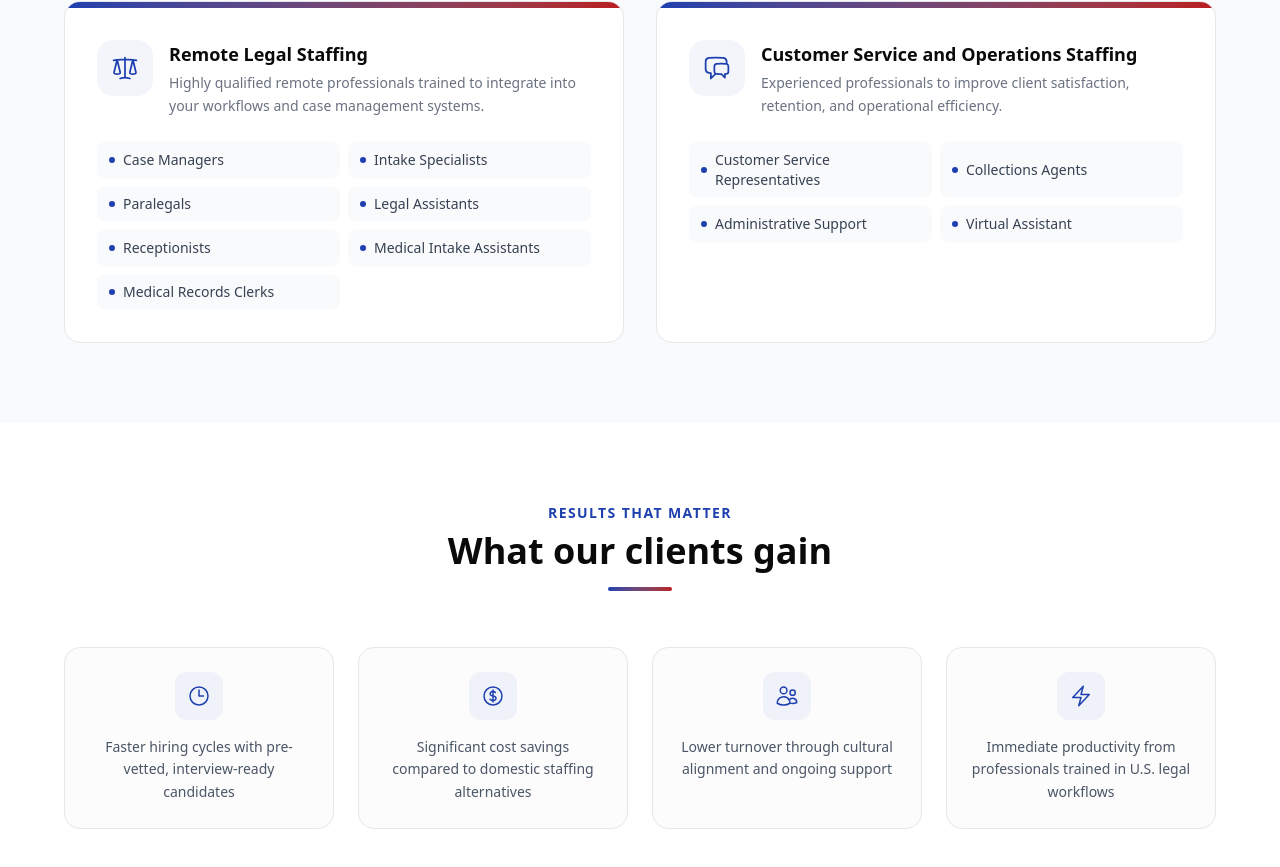
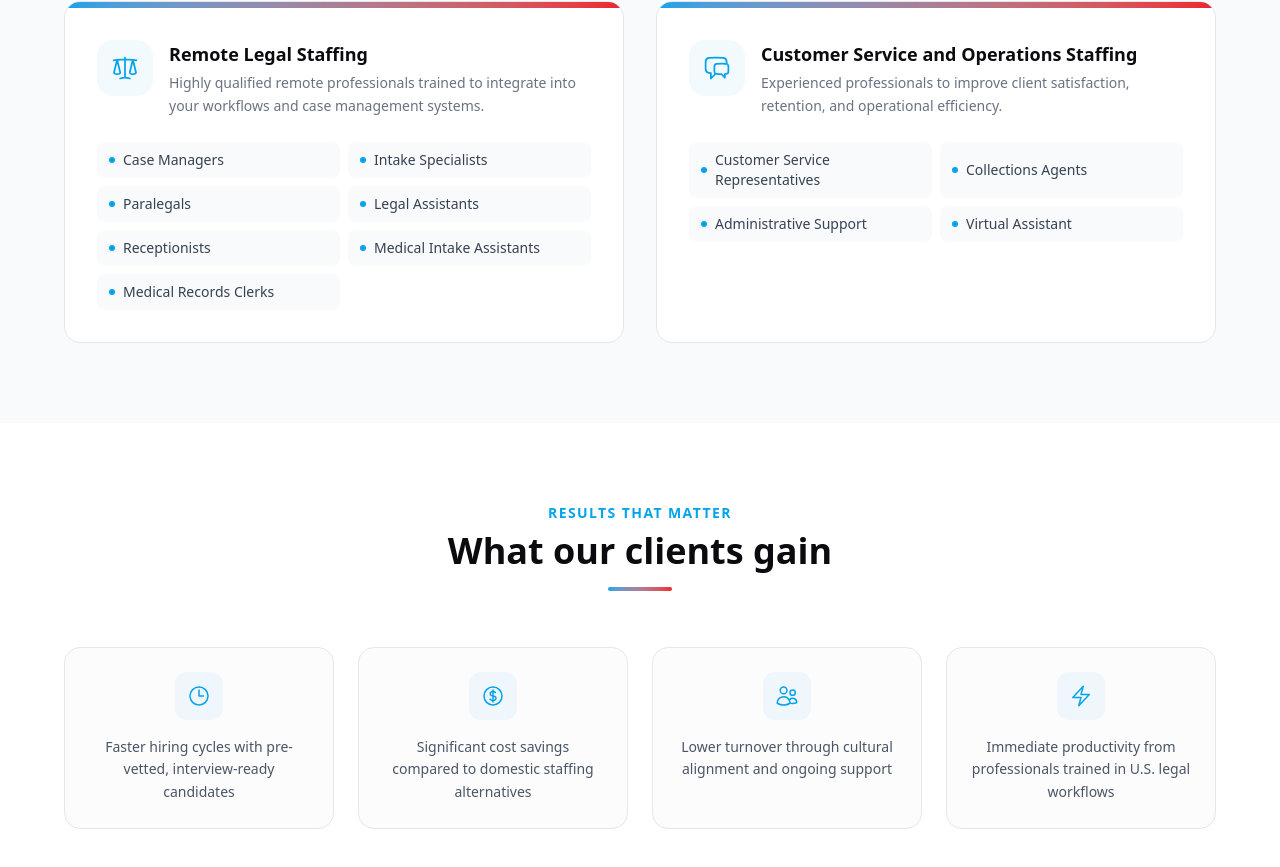
Before and after one commit to BreiCast/legal-mate-staffing, a Next.js app: page / in a window 1280 px wide. Shown: the part 1181-2048 px from the top of the page. Built offline with nearby package versions, Linux system fonts and the light colour scheme.

Commit message:
color coding fix

```diff
--- a/src/app/global-error.tsx
+++ b/src/app/global-error.tsx
@@ -18,7 +18,7 @@ export default function GlobalError({
           style={{
             marginTop: "1rem",
             padding: "0.5rem 1rem",
-            background: "#1e40af",
+            background: "#05a3ea",
             color: "white",
             border: "none",
             borderRadius: "0.5rem",
--- a/src/app/globals.css
+++ b/src/app/globals.css
@@ -2,13 +2,17 @@
 
 :root {
   --background: #ffffff;
-  --foreground: #0a0a0a;
-  --brand-blue: #1e40af;
-  --brand-blue-light: #3b82f6;
-  --brand-red: #b91c1c;
-  --brand-red-light: #dc2626;
-  --brand-black: #0a0a0a;
-  --border: #e5e7eb;
+  --foreground: #0b0b0f;
+  --brand-blue: #05a3ea;
+  --brand-blue-light: #2eb0f5;
+  --brand-blue-dark: #0b5890;
+  --brand-red: #ed222f;
+  --brand-red-light: #f04a52;
+  --brand-red-dark: #640e19;
+  --brand-black: #0b0b0f;
+  --brand-gray: #3f454d;
+  --brand-gray-light: #e6e7e8;
+  --border: #e6e7e8;
 }
 
 @theme inline {
@@ -16,9 +20,13 @@
   --color-foreground: var(--foreground);
   --color-brand-blue: var(--brand-blue);
   --color-brand-blue-light: var(--brand-blue-light);
+  --color-brand-blue-dark: var(--brand-blue-dark);
   --color-brand-red: var(--brand-red);
   --color-brand-red-light: var(--brand-red-light);
+  --color-brand-red-dark: var(--brand-red-dark);
   --color-brand-black: var(--brand-black);
+  --color-brand-gray: var(--brand-gray);
+  --color-brand-gray-light: var(--brand-gray-light);
   --color-border: var(--border);
   --font-sans: system-ui, -apple-system, BlinkMacSystemFont, "Segoe UI", Roboto, sans-serif;
   --font-mono: ui-monospace, monospace;
```
